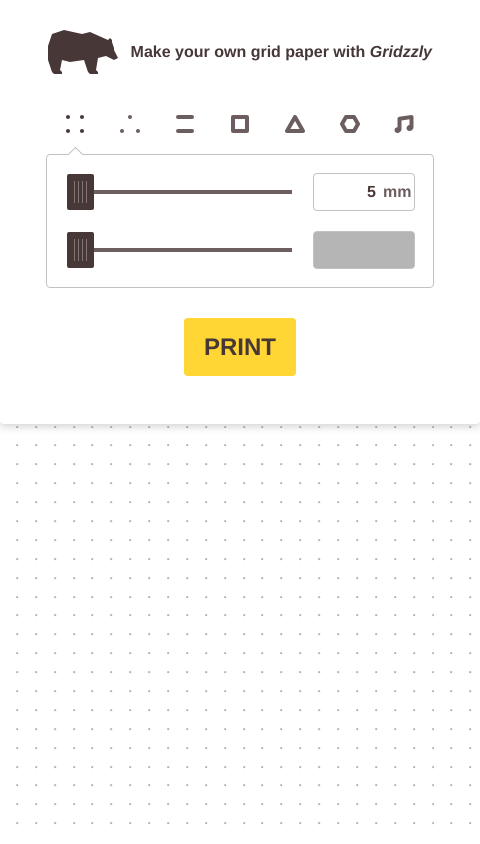
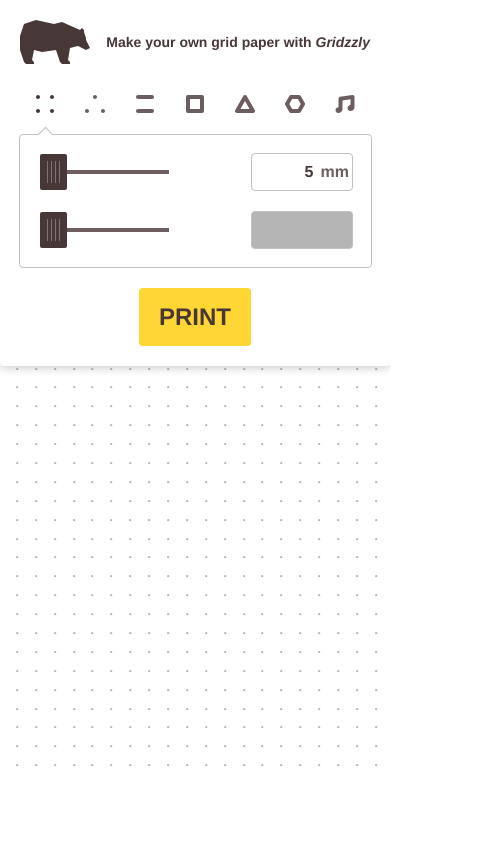
Before and after one commit to RostislavBlaha/gridzzly, a React (Create React App) app: page / in a window 390 px wide. Shown: the whole page, 480 px wide, since content can reach past the window. Built offline with nearby package versions, Linux system fonts and the light colour scheme.

Commit message:
Responsive design WIP

```diff
--- a/src/App.js
+++ b/src/App.js
@@ -14,12 +14,31 @@ class App extends Component {
         }
         this.state = {  initialData: data,
                         data: {type: "fourDots", distance: 5, unit: "mm", colour: "#B5B5B5"},
-                        print: false}
+                        print: false,
+                        width: "",
+                        height: ""}
+    }
+
+     updateDimensions() {
+        var body = document.getElementsByTagName('body')[0]
+        var width = window.innerWidth || document.documentElement.clientWidth || body.clientWidth
+        var height = window.innerHeight || document.documentElement.clientHeight || body.clientHeight
+        this.setState({width:width, height:height})
+    }
+
+    componentWillMount(){
+        this.updateDimensions()
     }
 
     componentDidMount(){
         const newData = (this.state.initialData==="err") ? {type: "fourDots", distance: 5, unit: "mm", colour: "#B5B5B5"} : this.state.initialData
         this.setState({data:newData})
+        window.addEventListener("resize", this.updateDimensions.bind(this), true)
+        console.log(this)
+    }
+
+    componentWillUnmount() {
+        window.removeEventListener("resize", this.updateDimensions.bind(this), false)
     }
 
    saveData(data){
--- a/src/form/Form.js
+++ b/src/form/Form.js
@@ -16,7 +16,7 @@ export default class Form extends Component{
 
   render() {
 	  const sx = {
-        width: "480px",
+        width: window.innerWidth < 480 ? "100%" :"480px",
         backgroundColor: "white",
         zIndex: "5",
         borderBottomRightRadius: radius,
--- a/src/form/Header.js
+++ b/src/form/Header.js
@@ -10,11 +10,11 @@ export default class Header extends Component{
         width: "100%",
         display: "flex",
         flexDirection: "row",
-		justifyContent: "space-between",
-		color: brown,
-		font: font,
-		paddingBottom: "20px"
-	  }
+		    justifyContent: "space-between",
+        color: brown,
+        font: font,
+        fontSize: window.innerWidth < 480 ? "14px" : "",
+        paddingBottom: window.innerWidth < 480 ? "10px" :"20px"}
 
 	  const claim={alignSelf: "center"}
 
--- a/src/form/Sliders/Colour.js
+++ b/src/form/Sliders/Colour.js
@@ -18,7 +18,7 @@ export default class Colour extends Component{
 	  const sx = {
         width: "100%",
         display: "flex",
-		justifyContent: "space-between",
+		    justifyContent: "space-between",
         flexDirection: "row",
 	  }
 
--- a/src/form/Sliders/Distance.js
+++ b/src/form/Sliders/Distance.js
@@ -6,10 +6,9 @@ export default class Distance extends Component{
 
   render() {
 	  const sx = {
-        width: "100%",
         display: "flex",
         flexDirection: "row",
-		justifyContent: "space-between",
+		    justifyContent: "space-between",
 	  }
 	  var values ={}
 	  if (this.props.unit==="mm"){
@@ -28,12 +27,12 @@ export default class Distance extends Component{
                     changeValue={this.props.changeDistance}
                     minValue={values.min}
                     maxValue={values.max}
-					step={values.step}/>
+					           step={values.step}/>
           <Input    type="number"
                     value={this.props.distance}
                     defaultValue={values.min}
                     changeValue={this.props.changeDistance}
-					unit={this.props.unit}
+					           unit={this.props.unit}
                     changeUnit={this.props.changeUnit}/>
         </div>
 	   )
--- a/src/form/Sliders/Slider.js
+++ b/src/form/Sliders/Slider.js
@@ -13,9 +13,7 @@ export default class Slider extends Component{
 
 	const sliderStyle = {
 		backgroundColor: "transparent",
-		//WebkitAppearance: "none",
-    	//MozAppearance: "none",
-		width: "225px",
+		width: window.innerWidth < 480 ? "100%" : "225px",
 	}
 
     return (
--- a/src/form/Sliders/Sliders.js
+++ b/src/form/Sliders/Sliders.js
@@ -14,8 +14,8 @@ export default class Wrapper extends Component{
 		padding: "18px",
 		border: "1px solid " + silver,
 		borderRadius: radius,
-		marginBottom: "30px",
-		width: "350px"
+		marginBottom: window.innerWidth < 480 ? "20px" : "30px",
+		width: window.innerWidth < 480 ? "90%" : "350px"
 	}
     return (
 		<div style={sx}>
--- a/src/form/Wrapper.js
+++ b/src/form/Wrapper.js
@@ -7,7 +7,7 @@ import Print from './Print'
 export default class Wrapper extends Component{
 
   render() {
-    const sx={	padding: "30px 48px 48px 48px",
+    const sx={	padding: window.innerWidth < 480 ? "20px" : "30px 48px 48px 48px",
 				        display: "flex",
     			      flexDirection: "column",
 			  	      alignItems: "center"
@@ -15,9 +15,9 @@ export default class Wrapper extends Component{
     return (
 		<div style={sx}>
 			<Header/>
-		    <Type   	type={this.props.type}
+		    <Type   	  type={this.props.type}
                     changeType={this.props.changeType}/>
-			<Sliders	distance={this.props.distance}
+			<Sliders      distance={this.props.distance}
                     unit={this.props.unit}
                     changeDistance={this.props.changeDistance}
                     changeUnit={this.props.changeUnit}
```
Lines whose indentation alone changed are shown as unchanged.
